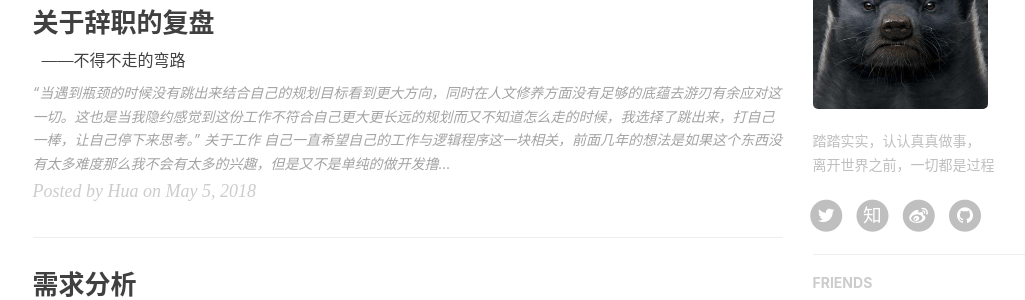
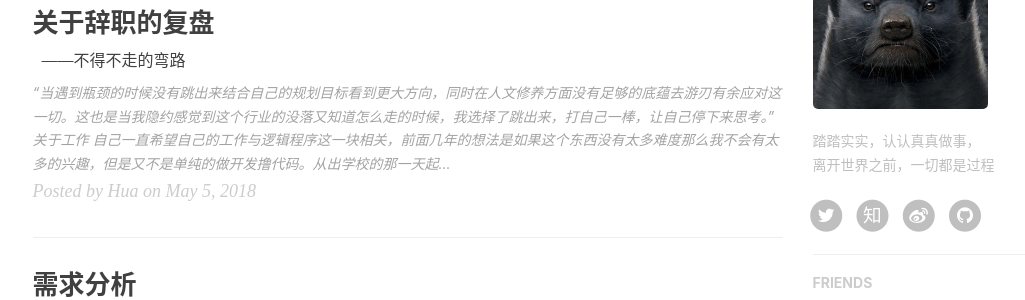
Before and after one commit to huapro/huapro.github.io, a Jekyll site: the page built from index.html, in a window 1280 px wide and 900 px high, scrolled down 547 px. Shown: the part 176-476 px from the top of the window, without its empty margins (135-1160 px from the left). Built offline with Jekyll 4.4.1, drawn with Linux system fonts in a browser that asks for light colours; nearby versions of some CDN libraries; the list of posts is cut into pages by our own code; comment, search, counter and statistics services are not loaded.

Commit message:
Update 2018-05-06-关于辞职.markdown

```diff
--- a/_posts/2018-05-06-关于辞职.markdown
+++ b/_posts/2018-05-06-关于辞职.markdown
@@ -11,7 +11,7 @@
     - 岁月如歌
 ---
 
-> “当遇到瓶颈的时候没有跳出来结合自己的规划目标看到更大方向，同时在人文修养方面没有足够的底蕴去游刃有余应对这一切。这也是当我隐约感觉到这份工作不符合自己更大更长远的规划而又不知道怎么走的时候，我选择了跳出来，打自己一棒，让自己停下来思考。”
+> “当遇到瓶颈的时候没有跳出来结合自己的规划目标看到更大方向，同时在人文修养方面没有足够的底蕴去游刃有余应对这一切。这也是当我隐约感觉到这个行业的没落又知道怎么走的时候，我选择了跳出来，打自己一棒，让自己停下来思考。”
 
 
 ## 关于工作
```
